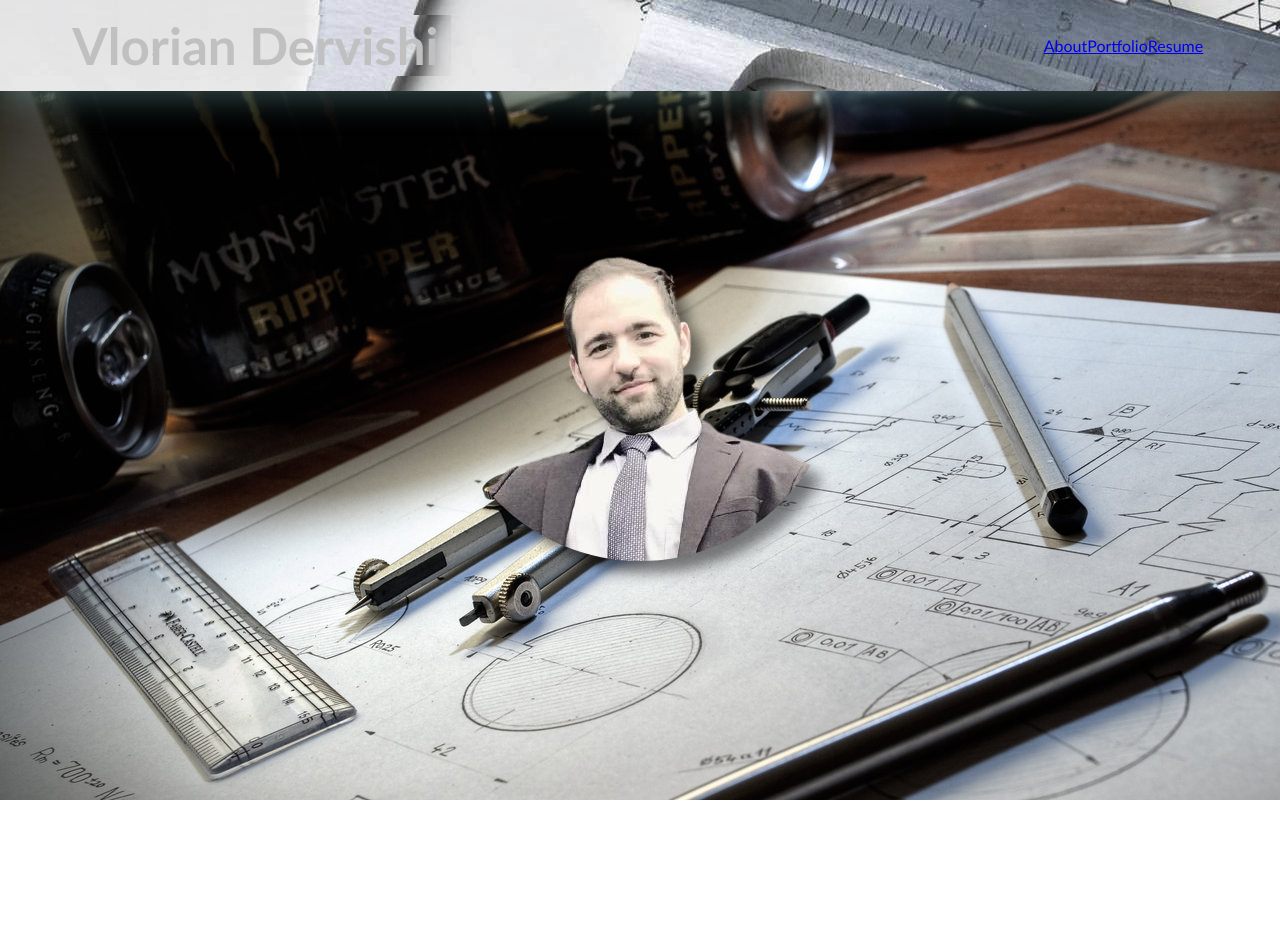
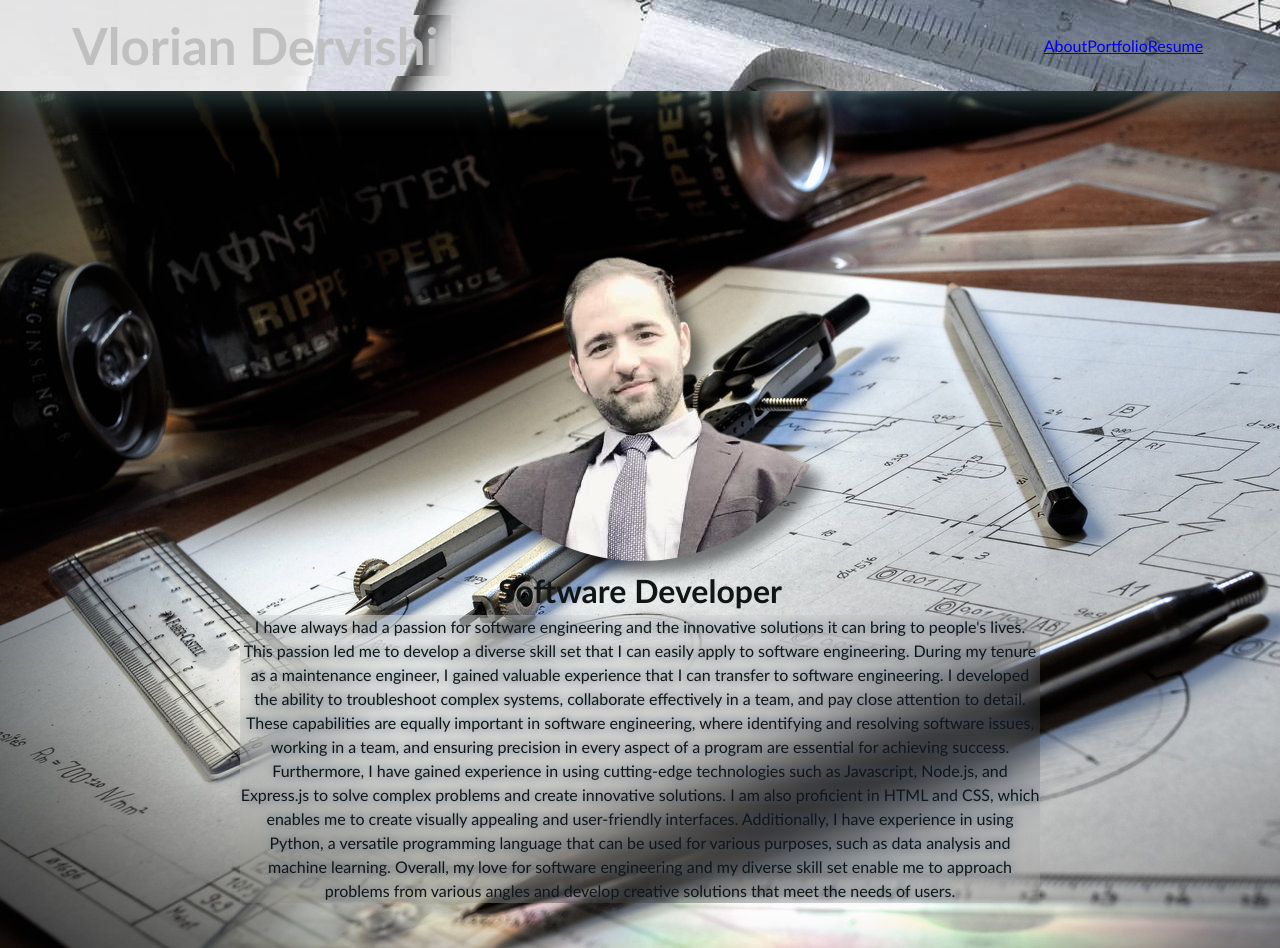
Before and after one commit to vloriandervishi/portfolio, a React (Create React App) app: page / in a window 1280 px wide. Before the commit the page ends 800 px from the top, so only its background shows below. Built offline with nearby package versions, Linux system fonts and the light colour scheme.

Commit message:
updated about paragraph

```diff
--- a/src/components/About/About-Me-index.js
+++ b/src/components/About/About-Me-index.js
@@ -9,17 +9,30 @@ function About() {
         <div>
           <img class="dbt" src={picture}></img>
         </div>
-        {/* <p id="abtmep">
+        <h1 id="name">Software Developer</h1>
+        <p id="abtmep">
           {" "}
-          Cracking dad jokes by day, coding and crashing computers by night -
-          welcome to the world of a proud dad and software maven! As a father to
-          an amazing child, I've mastered the art of patience (every parent's
-          secret weapon). Professionally, I'm a software engineer, though my
-          roots in maintenance engineering keep me humble and handy around the
-          house. An MTSU alum, I've woven a rich tapestry of binary codes,
-          late-night debugging, and proudly holding the "Father of the Year"
-          mug.#End.{" "}
-        </p> */}
+          I have always had a passion for software engineering and the
+          innovative solutions it can bring to people's lives. This passion led
+          me to develop a diverse skill set that I can easily apply to software
+          engineering. During my tenure as a maintenance engineer, I gained
+          valuable experience that I can transfer to software engineering. I
+          developed the ability to troubleshoot complex systems, collaborate
+          effectively in a team, and pay close attention to detail. These
+          capabilities are equally important in software engineering, where
+          identifying and resolving software issues, working in a team, and
+          ensuring precision in every aspect of a program are essential for
+          achieving success. Furthermore, I have gained experience in using
+          cutting-edge technologies such as Javascript, Node.js, and Express.js
+          to solve complex problems and create innovative solutions. I am also
+          proficient in HTML and CSS, which enables me to create visually
+          appealing and user-friendly interfaces. Additionally, I have
+          experience in using Python, a versatile programming language that can
+          be used for various purposes, such as data analysis and machine
+          learning. Overall, my love for software engineering and my diverse
+          skill set enable me to approach problems from various angles and
+          develop creative solutions that meet the needs of users.
+        </p>
       </div>
     </main>
   );
```
